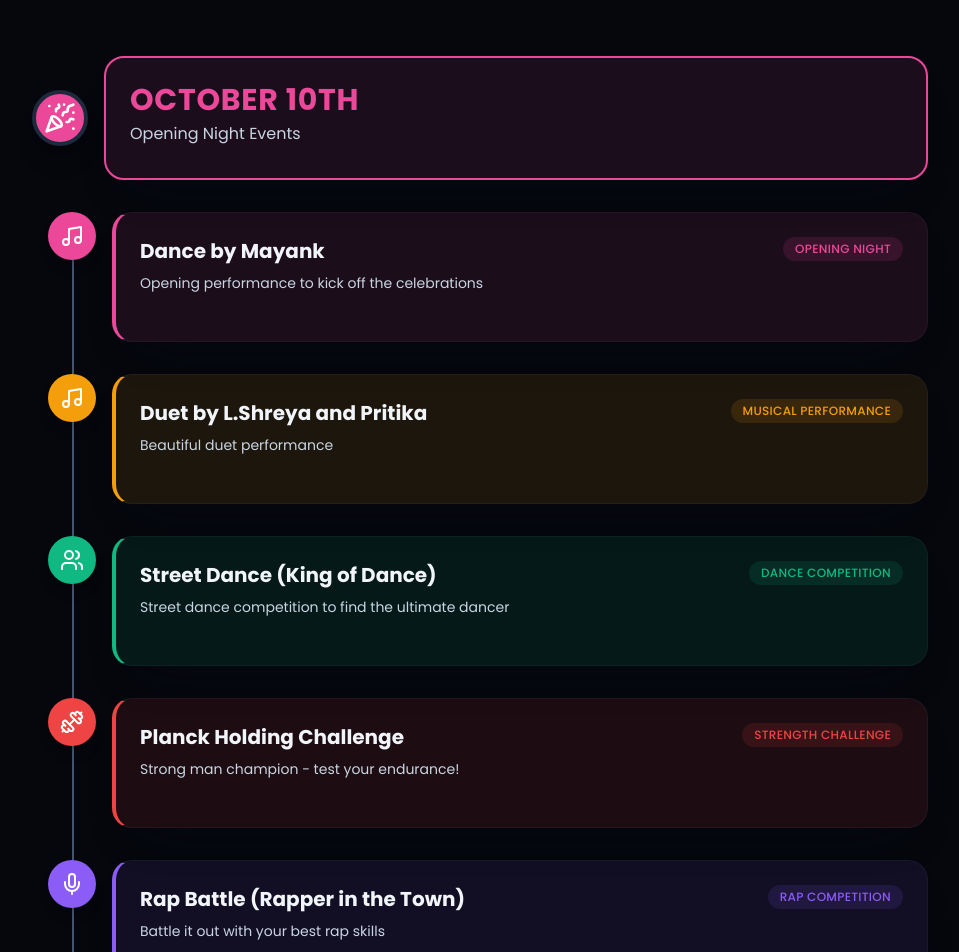
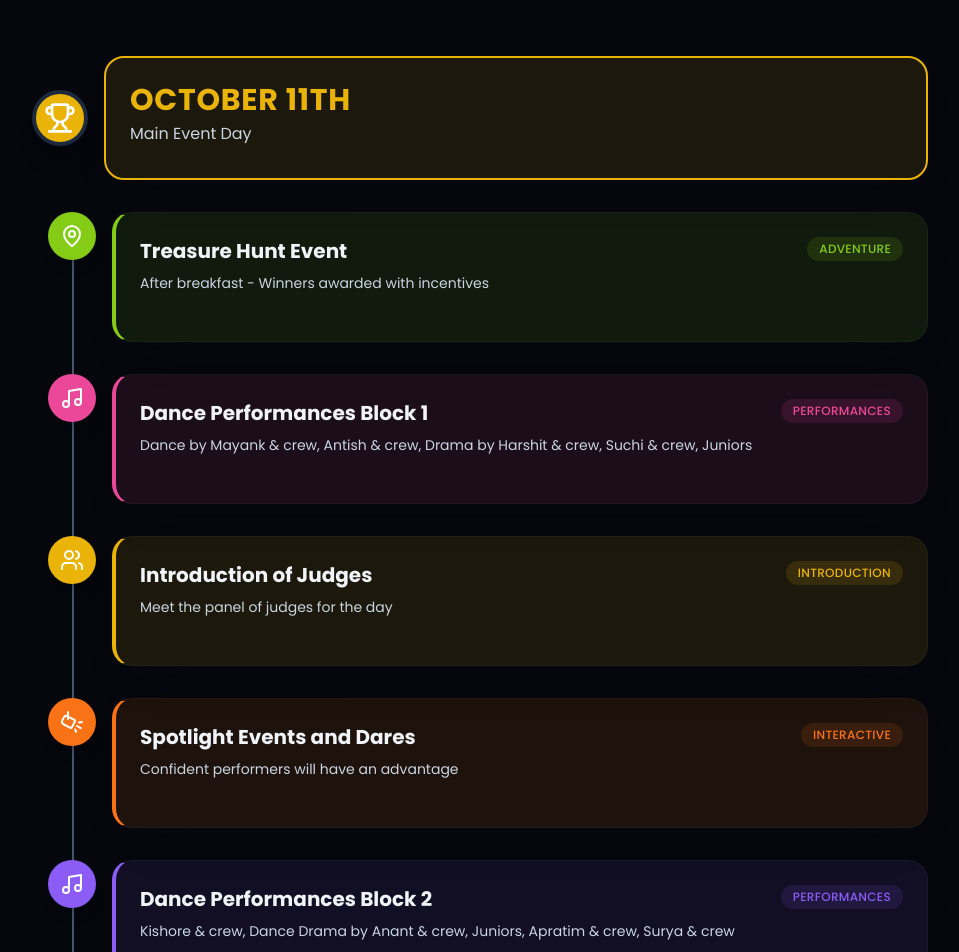
Before and after one commit to latakshsariyapatidar/freshers-frontend, a React (Vite) app: page /schedule in a window 1280 px wide. Shown: the part 480-1432 px from the top of the page, without its empty margins (160-1119 px from the left). Built offline with nearby package versions, Linux system fonts and the light colour scheme.

Commit message:
updated schedule

```diff
--- a/src/pages/Schedule.jsx
+++ b/src/pages/Schedule.jsx
@@ -22,73 +22,6 @@ import { motion as Motion } from 'framer-motion';
 
 const Schedule = () => {
   const scheduleData = [
-    // October 10th Events
-    {
-      day: 'October 10th',
-
-      category: 'Opening Night',
-      title: 'Dance by Mayank',
-      description: 'Opening performance to kick off the celebrations',
-      icon: Music,
-      color: '#ec4899', // pink-500
-      bgColor: 'rgba(236, 72, 153, 0.1)'
-    },
-    {
-      day: 'October 10th',
-
-      category: 'Musical Performance',
-      title: 'Duet by L.Shreya and Pritika',
-      description: 'Beautiful duet performance',
-      icon: Music,
-      color: '#f59e0b', // amber-500
-      bgColor: 'rgba(245, 158, 11, 0.1)'
-    },
-    {
-      day: 'October 10th',
-      category: 'Dance Competition',
-      title: 'Street Dance (King of Dance)',
-      description: 'Street dance competition to find the ultimate dancer',
-      icon: Users,
-      color: '#10b981', // emerald-500
-      bgColor: 'rgba(16, 185, 129, 0.1)'
-    },
-    {
-      day: 'October 10th',
-      category: 'Strength Challenge',
-      title: 'Planck Holding Challenge',
-      description: 'Strong man champion - test your endurance!',
-      icon: Dumbbell,
-      color: '#ef4444', // red-500
-      bgColor: 'rgba(239, 68, 68, 0.1)'
-    },
-    {
-      day: 'October 10th',
-      category: 'Rap Competition',
-      title: 'Rap Battle (Rapper in the Town)',
-      description: 'Battle it out with your best rap skills',
-      icon: Mic,
-      color: '#8b5cf6', // violet-500
-      bgColor: 'rgba(139, 92, 246, 0.1)'
-    },
-    {
-      day: 'October 10th',
-      category: 'Fun Contest',
-      title: 'Pick Up Lines Contest',
-      description: 'Playboy / Playgirl contest - show your charm!',
-      icon: Heart,
-      color: '#f97316', // orange-500
-      bgColor: 'rgba(249, 115, 22, 0.1)'
-    },
-    {
-      day: 'October 10th',
-      category: 'Open Stage',
-      title: 'Open Mic Invites',
-      description: 'Special badges for spontaneous talented performers',
-      icon: Spotlight,
-      color: '#06b6d4', // cyan-500
-      bgColor: 'rgba(6, 182, 212, 0.1)'
-    },
-
     // October 11th Morning
     {
       day: 'October 11th',
```
